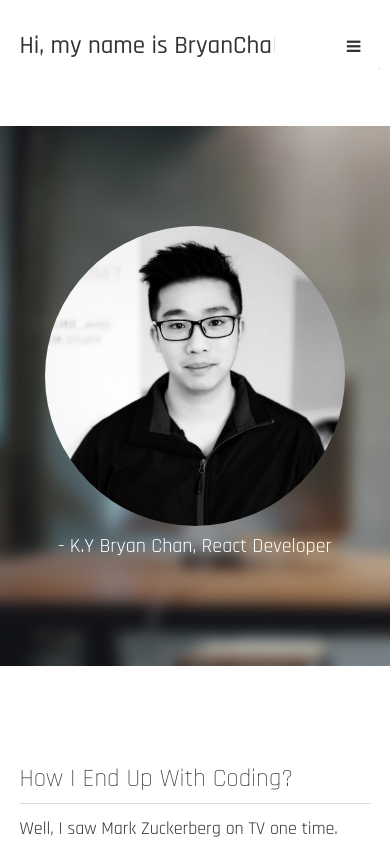
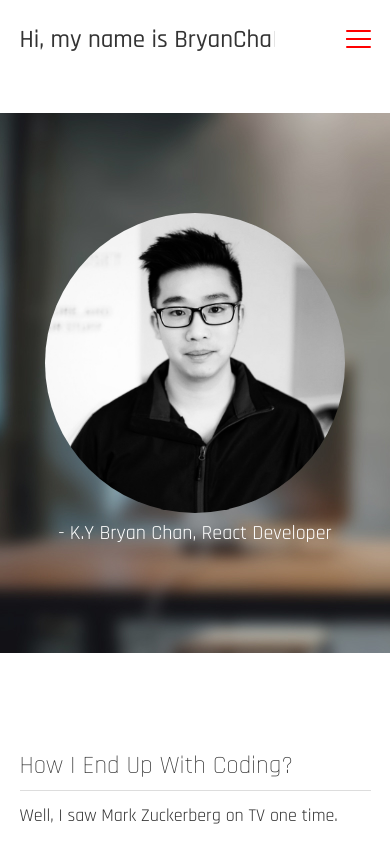
Before and after one commit to ckybryan/personal-site, a React (Create React App) app: page / in a window 390 px wide. Shown: the top 844 px of the page. Built offline with nearby package versions, Linux system fonts and the light colour scheme.

Commit message:
modified hamberger btn

```diff
--- a/src/components/menu/MenuBar.css
+++ b/src/components/menu/MenuBar.css
@@ -25,26 +25,71 @@
   cursor: pointer;
 }
 
-.MB-hamberger {
+.MB-hamberger-container {
   display: none;
-  padding: 10px;
 }
 
-.MB-hamberger i:hover {
-  color: red;
+.MB-hamberger {
+  padding: 10px;
+  position: relative;
+  width: 25px;
+}
+
+.MB-hamberger:hover {
   cursor: pointer;
+}
+
+.MB-hamberger span {
+  transition: 0.2s ease;
+  position: absolute;
+  left: 0;
+  right: 0;
+  height: 2px;
+  background: red;
+  border-radius: 1px;
+}
+
+.MB-hamberger span:first-child {
+  top: 0;
+}
+
+.MB-hamberger span:nth-child(2), .MB-hamberger span:nth-child(3) {
+  top: 8px;
+}
+
+.MB-hamberger span:nth-child(4) {
+  top: 16px;
+}
+
+.MB-hamberger.active span:nth-child(1), .MB-hamberger.active span:nth-child(4) {
+  opacity: 0;
+}
+
+.MB-hamberger.active span:nth-child(2) {
+  transform: rotate(45deg);
+}
+
+.MB-hamberger.active span:nth-child(3) {
+  transform: rotate(-45deg);
 }
 
 .MB-dropdown {
   position: absolute;
   top: 60px;
-  right: 10px;
-  ;
+  right: 20px;
   display: flex;
   flex-direction: column;
   background: white;
+  border-radius: 5px;
+  transition: 0.4s ease;
+  max-height: 0;
+  border: 1px solid transparent;
+  overflow: hidden;
+}
+
+.MB-dropdown.expanded {
+  max-height: 300px;
   border: 1px solid #ddd;
-  border-radius: 5px;
 }
 
 .MB-dropdownBtn {
@@ -66,7 +111,7 @@
   .MB-menu {
     display: none;
   }
-  .MB-hamberger {
+  .MB-hamberger-container {
     display: inline;
   }
 }
--- a/src/components/menu/MenuBar.js
+++ b/src/components/menu/MenuBar.js
@@ -14,7 +14,7 @@ class MenuBar extends Component {
     expanded: false
   };
 
-  renderOptions = (attr, clsName) => {
+  renderOptionBtns = (attr, clsName) => {
     const path = window.location.pathname;
     const btns = options.map(s => {
       const url = s.toLocaleLowerCase().replace(/ /g, "-");
@@ -44,6 +44,30 @@ class MenuBar extends Component {
     this.setState({ expanded: !this.state.expanded });
   };
 
+  renderHambergerBtn = () => {
+    const { expanded } = this.state;
+    return (
+      <div
+        className={expanded ? "MB-hamberger active" : "MB-hamberger"}
+        onClick={this.toggle}
+      >
+        <span />
+        <span />
+        <span />
+        <span />
+      </div>
+    );
+  };
+
+  renderDropDownList = () => {
+    const { expanded } = this.state;
+    return (
+      <div className={expanded ? "MB-dropdown expanded" : "MB-dropdown"}>
+        {this.renderOptionBtns("color", "MB-dropdownBtn")}
+      </div>
+    );
+  };
+
   render() {
     return (
       <div className="MB-container">
@@ -51,14 +75,11 @@ class MenuBar extends Component {
           <AnimatedText words="Hi, my name is BryanChan." />
         </div>
         <div className="MB-menu">
-          {this.renderOptions("borderBottomColor", "MB-btn")}
+          {this.renderOptionBtns("borderBottomColor", "MB-btn")}
         </div>
-        <div className="MB-hamberger">
-          <i className="fa fa-bars" onClick={this.toggle} />
-          <div className="MB-dropdown">
-            {this.state.expanded &&
-              this.renderOptions("color", "MB-dropdownBtn")}
-          </div>
+        <div className="MB-hamberger-container">
+          {this.renderHambergerBtn()}
+          {this.renderDropDownList()}
         </div>
       </div>
     );
```
